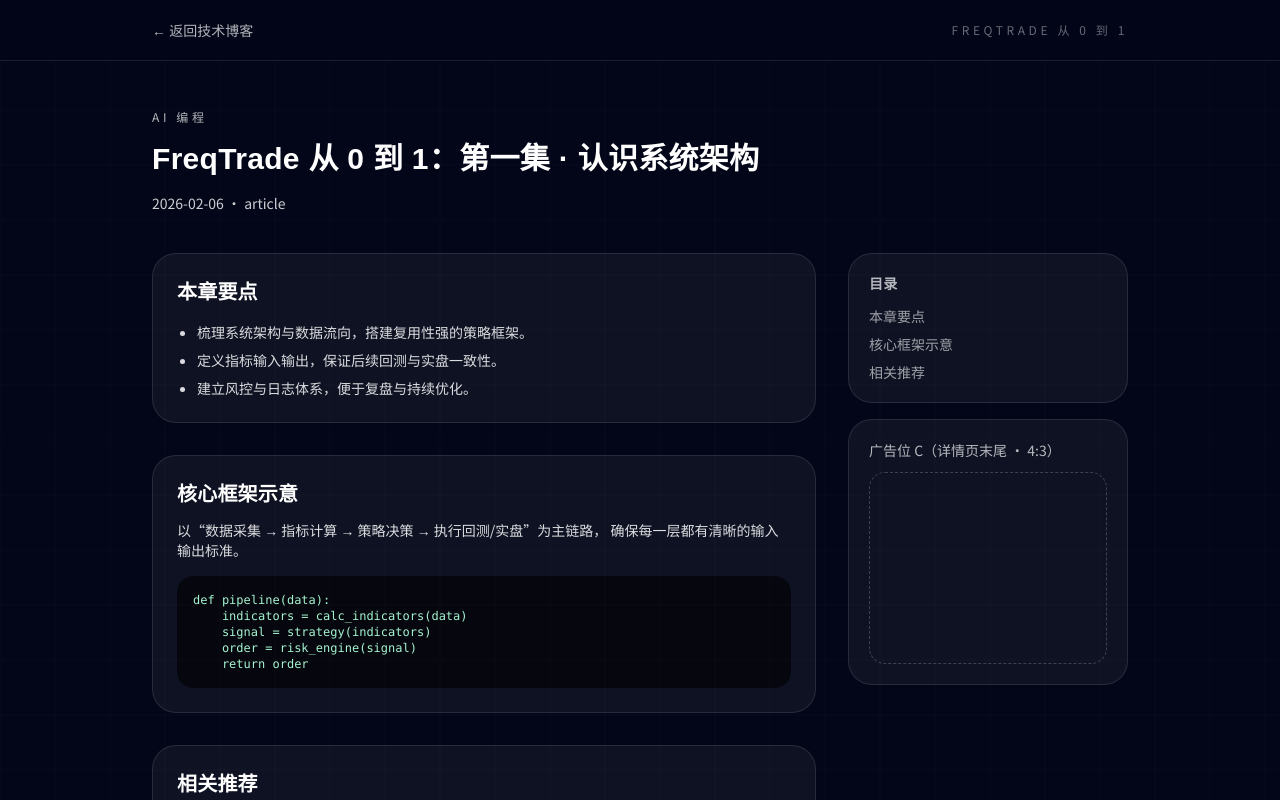
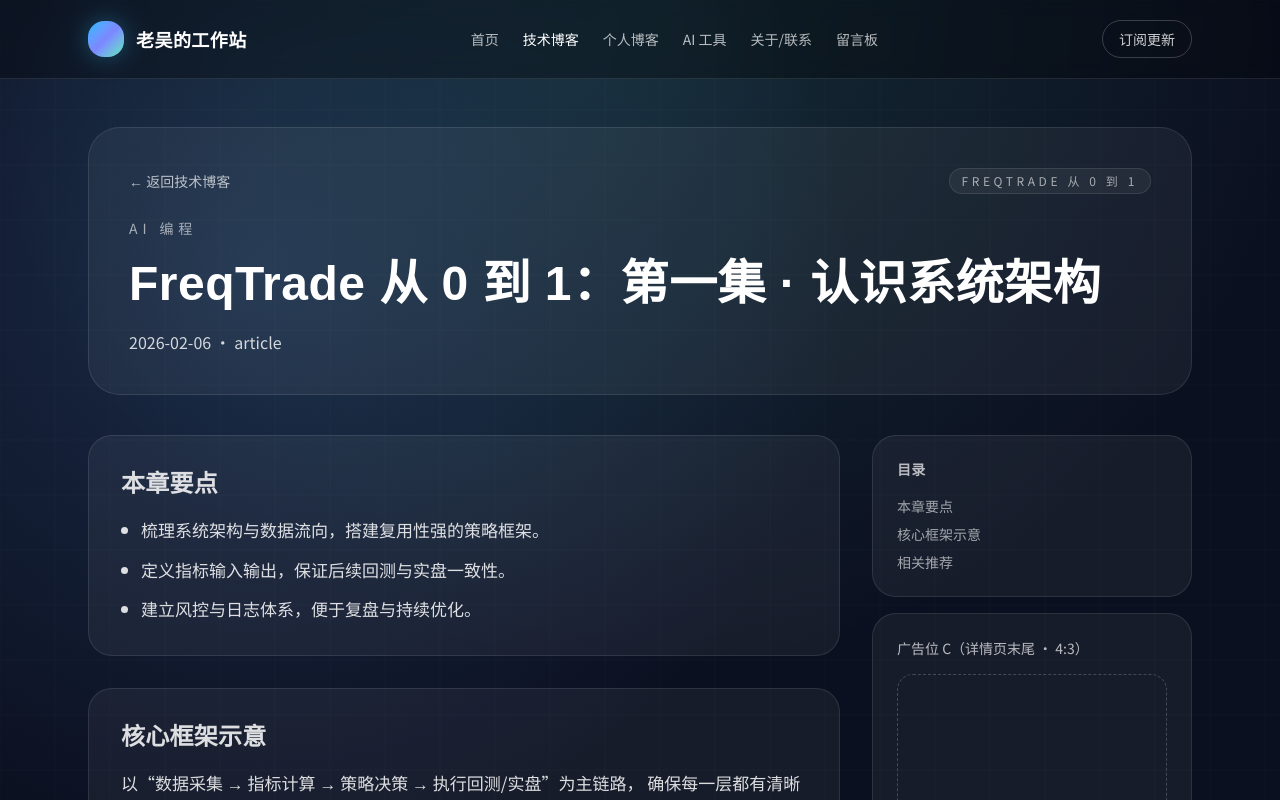
Before and after one commit to jerrywuhs/blogweb, a Next.js app: page /tech/freqtrade-0-1-ep1 in a window 1280 px wide. Shown: the top 800 px of the page. Built offline with nearby package versions, Linux system fonts and the light colour scheme.

Commit message:
Redesign detail pages with larger typography

```diff
--- a/src/app/personal/[slug]/page.tsx
+++ b/src/app/personal/[slug]/page.tsx
@@ -1,5 +1,6 @@
 import Link from "next/link";
 import { notFound } from "next/navigation";
+import SiteHeader from "@/components/SiteHeader";
 import { getPersonalPost, personalPosts } from "@/data/personal";
 
 interface PageProps {
@@ -26,56 +27,63 @@
   };
 
   return (
-    <div className="min-h-screen bg-slate-950 text-white">
+    <div className="min-h-screen text-white">
       <script
         type="application/ld+json"
         dangerouslySetInnerHTML={{ __html: JSON.stringify(jsonLd) }}
       />
-      <header className="border-b border-white/10 bg-slate-950/80 backdrop-blur">
-        <div className="mx-auto flex w-full max-w-5xl items-center justify-between px-6 py-5">
-          <Link href="/personal" className="text-sm text-white/70">
-            ← 返回个人博客
-          </Link>
-          <div className="text-xs uppercase tracking-[0.3em] text-white/40">
-            {post.seriesTitle}
+      <SiteHeader active="/personal" />
+
+      <main className="mx-auto w-full max-w-6xl px-6 pb-20 pt-12">
+        <section className="rounded-[32px] border border-white/10 bg-white/5 p-8 md:p-10">
+          <div className="flex flex-wrap items-center justify-between gap-4 text-sm text-white/60">
+            <Link href="/personal" className="inline-flex items-center gap-2 text-white/70">
+              ← 返回个人博客
+            </Link>
+            <span className="rounded-full border border-white/10 bg-white/5 px-3 py-1 text-xs uppercase tracking-[0.3em]">
+              {post.seriesTitle}
+            </span>
           </div>
-        </div>
-      </header>
-
-      <main className="mx-auto w-full max-w-5xl px-6 py-12">
-        <section className="space-y-4">
-          <p className="text-xs uppercase tracking-[0.3em] text-white/70">
+          <p className="mt-6 text-sm uppercase tracking-[0.35em] text-white/60">
             {post.category}
           </p>
-          <h1 className="text-3xl font-semibold">{post.title}</h1>
-          <p className="text-sm text-white/80">{post.date} · {post.type}</p>
+          <h1 className="mt-4 text-4xl font-semibold leading-tight md:text-5xl">
+            {post.title}
+          </h1>
+          <p className="mt-4 text-base text-white/80">
+            {post.date} · {post.type}
+          </p>
         </section>
 
-        <section className="mt-10 grid gap-8 lg:grid-cols-[1fr_280px]">
-          <article className="space-y-8">
-            <div className="rounded-3xl border border-white/10 bg-white/5 p-6">
-              <h2 className="text-xl font-semibold">本文摘要</h2>
-              <p className="mt-3 text-sm text-white/85">
+        <section className="mt-10 grid gap-8 lg:grid-cols-[1fr_320px]">
+          <article className="space-y-8 text-[17px] leading-relaxed text-white/85">
+            <div className="rounded-3xl border border-white/10 bg-white/5 p-8">
+              <h2 className="text-2xl font-semibold">本文摘要</h2>
+              <p className="mt-4">
                 通过回顾关键节点，将高频问题整理成可复用的行动清单，帮助在下一轮复盘时快速定位瓶颈。
               </p>
             </div>
 
-            <div className="rounded-3xl border border-white/10 bg-white/5 p-6">
-              <h2 className="text-xl font-semibold">关键观察</h2>
-              <ul className="mt-4 list-disc space-y-2 pl-5 text-sm text-white/85">
+            <div className="rounded-3xl border border-white/10 bg-white/5 p-8">
+              <h2 className="text-2xl font-semibold">关键观察</h2>
+              <ul className="mt-4 list-disc space-y-3 pl-5">
                 <li>将复杂目标拆成节奏化的周期与检查点。</li>
                 <li>记录决策理由，形成可追溯的判断依据。</li>
                 <li>预留缓冲空间，为高强度输出建立恢复机制。</li>
               </ul>
             </div>
 
-            <div className="rounded-3xl border border-white/10 bg-white/5 p-6">
-              <h2 className="text-xl font-semibold">相关推荐</h2>
-              <div className="mt-4 space-y-3 text-sm text-white/70">
+            <div className="rounded-3xl border border-white/10 bg-white/5 p-8">
+              <h2 className="text-2xl font-semibold">相关推荐</h2>
+              <div className="mt-4 space-y-3 text-base text-white/70">
                 {personalPosts
                   .filter((item) => item.slug !== post.slug)
                   .map((item) => (
-                    <Link key={item.slug} href={`/personal/${item.slug}`} className="block">
+                    <Link
+                      key={item.slug}
+                      href={`/personal/${item.slug}`}
+                      className="block rounded-2xl border border-white/10 bg-white/5 px-4 py-3 transition hover:border-white/30"
+                    >
                       {item.title}
                     </Link>
                   ))}
@@ -84,17 +92,17 @@
           </article>
 
           <aside className="space-y-4">
-            <div className="rounded-3xl border border-white/10 bg-white/5 p-5">
+            <div className="rounded-3xl border border-white/10 bg-white/5 p-6">
               <h3 className="text-sm font-semibold text-white/70">目录</h3>
-              <ul className="mt-3 space-y-2 text-sm text-white/60">
+              <ul className="mt-4 space-y-2 text-sm text-white/60">
                 <li>本文摘要</li>
                 <li>关键观察</li>
                 <li>相关推荐</li>
               </ul>
             </div>
-            <div className="rounded-3xl border border-white/10 bg-white/5 p-5">
+            <div className="rounded-3xl border border-white/10 bg-white/5 p-6">
               <p className="text-sm text-white/70">广告位 C（详情页末尾 · 4:3）</p>
-              <div className="mt-3 h-48 rounded-2xl border border-dashed border-white/20" />
+              <div className="mt-4 h-52 rounded-2xl border border-dashed border-white/20" />
             </div>
           </aside>
         </section>
--- a/src/app/tech/[slug]/page.tsx
+++ b/src/app/tech/[slug]/page.tsx
@@ -1,5 +1,6 @@
 import Link from "next/link";
 import { notFound } from "next/navigation";
+import SiteHeader from "@/components/SiteHeader";
 import { getTechPost, techPosts } from "@/data/tech";
 
 interface PageProps {
@@ -27,49 +28,52 @@
   };
 
   return (
-    <div className="min-h-screen bg-slate-950 text-white">
+    <div className="min-h-screen text-white">
       <script
         type="application/ld+json"
         dangerouslySetInnerHTML={{ __html: JSON.stringify(jsonLd) }}
       />
-      <header className="border-b border-white/10 bg-slate-950/80 backdrop-blur">
-        <div className="mx-auto flex w-full max-w-5xl items-center justify-between px-6 py-5">
-          <Link href="/tech" className="text-sm text-white/70">
-            ← 返回技术博客
-          </Link>
-          <div className="text-xs uppercase tracking-[0.3em] text-white/40">
-            {post.seriesTitle}
+      <SiteHeader active="/tech" />
+
+      <main className="mx-auto w-full max-w-6xl px-6 pb-20 pt-12">
+        <section className="rounded-[32px] border border-white/10 bg-white/5 p-8 md:p-10">
+          <div className="flex flex-wrap items-center justify-between gap-4 text-sm text-white/60">
+            <Link href="/tech" className="inline-flex items-center gap-2 text-white/70">
+              ← 返回技术博客
+            </Link>
+            <span className="rounded-full border border-white/10 bg-white/5 px-3 py-1 text-xs uppercase tracking-[0.3em]">
+              {post.seriesTitle}
+            </span>
           </div>
-        </div>
-      </header>
-
-      <main className="mx-auto w-full max-w-5xl px-6 py-12">
-        <section className="space-y-4">
-          <p className="text-xs uppercase tracking-[0.3em] text-white/70">
+          <p className="mt-6 text-sm uppercase tracking-[0.35em] text-white/60">
             {post.category}
           </p>
-          <h1 className="text-3xl font-semibold">{post.title}</h1>
-          <p className="text-sm text-white/80">{post.date} · {post.type}</p>
+          <h1 className="mt-4 text-4xl font-semibold leading-tight md:text-5xl">
+            {post.title}
+          </h1>
+          <p className="mt-4 text-base text-white/80">
+            {post.date} · {post.type}
+          </p>
         </section>
 
-        <section className="mt-10 grid gap-8 lg:grid-cols-[1fr_280px]">
-          <article className="space-y-8">
-            <div className="rounded-3xl border border-white/10 bg-white/5 p-6">
-              <h2 className="text-xl font-semibold">本章要点</h2>
-              <ul className="mt-4 list-disc space-y-2 pl-5 text-sm text-white/85">
+        <section className="mt-10 grid gap-8 lg:grid-cols-[1fr_320px]">
+          <article className="space-y-8 text-[17px] leading-relaxed text-white/85">
+            <div className="rounded-3xl border border-white/10 bg-white/5 p-8">
+              <h2 className="text-2xl font-semibold">本章要点</h2>
+              <ul className="mt-4 list-disc space-y-3 pl-5">
                 <li>梳理系统架构与数据流向，搭建复用性强的策略框架。</li>
                 <li>定义指标输入输出，保证后续回测与实盘一致性。</li>
                 <li>建立风控与日志体系，便于复盘与持续优化。</li>
               </ul>
             </div>
 
-            <div className="rounded-3xl border border-white/10 bg-white/5 p-6">
-              <h2 className="text-xl font-semibold">核心框架示意</h2>
-              <p className="mt-3 text-sm text-white/85">
+            <div className="rounded-3xl border border-white/10 bg-white/5 p-8">
+              <h2 className="text-2xl font-semibold">核心框架示意</h2>
+              <p className="mt-4">
                 以“数据采集 → 指标计算 → 策略决策 → 执行回测/实盘”为主链路，
                 确保每一层都有清晰的输入输出标准。
               </p>
-              <pre className="mt-4 overflow-x-auto rounded-2xl bg-black/60 p-4 text-xs text-emerald-200">
+              <pre className="mt-5 overflow-x-auto rounded-2xl bg-black/70 p-5 text-sm text-emerald-200">
 {`def pipeline(data):
     indicators = calc_indicators(data)
     signal = strategy(indicators)
@@ -78,13 +82,17 @@
               </pre>
             </div>
 
-            <div className="rounded-3xl border border-white/10 bg-white/5 p-6">
-              <h2 className="text-xl font-semibold">相关推荐</h2>
-              <div className="mt-4 space-y-3 text-sm text-white/70">
+            <div className="rounded-3xl border border-white/10 bg-white/5 p-8">
+              <h2 className="text-2xl font-semibold">相关推荐</h2>
+              <div className="mt-4 space-y-3 text-base text-white/70">
                 {techPosts
                   .filter((item) => item.slug !== post.slug)
                   .map((item) => (
-                    <Link key={item.slug} href={`/tech/${item.slug}`} className="block">
+                    <Link
+                      key={item.slug}
+                      href={`/tech/${item.slug}`}
+                      className="block rounded-2xl border border-white/10 bg-white/5 px-4 py-3 transition hover:border-white/30"
+                    >
                       {item.title}
                     </Link>
                   ))}
@@ -93,17 +101,17 @@
           </article>
 
           <aside className="space-y-4">
-            <div className="rounded-3xl border border-white/10 bg-white/5 p-5">
+            <div className="rounded-3xl border border-white/10 bg-white/5 p-6">
               <h3 className="text-sm font-semibold text-white/70">目录</h3>
-              <ul className="mt-3 space-y-2 text-sm text-white/60">
+              <ul className="mt-4 space-y-2 text-sm text-white/60">
                 <li>本章要点</li>
                 <li>核心框架示意</li>
                 <li>相关推荐</li>
               </ul>
             </div>
-            <div className="rounded-3xl border border-white/10 bg-white/5 p-5">
+            <div className="rounded-3xl border border-white/10 bg-white/5 p-6">
               <p className="text-sm text-white/70">广告位 C（详情页末尾 · 4:3）</p>
-              <div className="mt-3 h-48 rounded-2xl border border-dashed border-white/20" />
+              <div className="mt-4 h-52 rounded-2xl border border-dashed border-white/20" />
             </div>
           </aside>
         </section>
--- a/src/app/tools/[id]/page.tsx
+++ b/src/app/tools/[id]/page.tsx
@@ -2,6 +2,7 @@
 import { notFound } from "next/navigation";
 import AdSlot from "@/components/AdSlot";
 import ToolExperienceClient from "@/components/ToolExperienceClient";
+import SiteHeader from "@/components/SiteHeader";
 import { getTool, tools } from "@/data/tools";
 
 interface PageProps {
@@ -18,32 +19,31 @@
   if (!tool) return notFound();
 
   return (
-    <div className="min-h-screen bg-slate-950 text-white">
-      <header className="border-b border-white/10 bg-slate-950/80 backdrop-blur">
-        <div className="mx-auto flex w-full max-w-6xl items-center justify-between px-6 py-5">
-          <Link href="/tools" className="text-sm text-white/70">
-            ← 返回 AI 工具
-          </Link>
-          <span className="text-xs uppercase tracking-[0.3em] text-white/40">
-            {tool.apiType}
-          </span>
-        </div>
-      </header>
+    <div className="min-h-screen text-white">
+      <SiteHeader active="/tools" />
 
-      <main className="mx-auto w-full max-w-6xl px-6 py-12">
-        <section className="space-y-4">
-          <p className="text-xs uppercase tracking-[0.3em] text-white/70">
+      <main className="mx-auto w-full max-w-6xl px-6 pb-20 pt-12">
+        <section className="rounded-[32px] border border-white/10 bg-white/5 p-8 md:p-10">
+          <div className="flex flex-wrap items-center justify-between gap-4 text-sm text-white/60">
+            <Link href="/tools" className="inline-flex items-center gap-2 text-white/70">
+              ← 返回 AI 工具
+            </Link>
+            <span className="rounded-full border border-white/10 bg-white/5 px-3 py-1 text-xs uppercase tracking-[0.3em]">
+              {tool.apiType}
+            </span>
+          </div>
+          <p className="mt-6 text-sm uppercase tracking-[0.35em] text-white/60">
             {tool.category}
           </p>
-          <h1 className="text-3xl font-semibold">{tool.name}</h1>
-          <p className="text-sm text-white/85">{tool.summary}</p>
+          <h1 className="mt-4 text-4xl font-semibold md:text-5xl">{tool.name}</h1>
+          <p className="mt-4 text-base text-white/85">{tool.summary}</p>
         </section>
 
         <section className="mt-10 grid gap-8 lg:grid-cols-[1fr_320px]">
-          <div className="space-y-6">
-            <div className="rounded-3xl border border-white/10 bg-white/5 p-6">
-              <h2 className="text-lg font-semibold">工具介绍</h2>
-              <p className="mt-3 text-sm text-white/85">
+          <div className="space-y-6 text-[17px] leading-relaxed text-white/85">
+            <div className="rounded-3xl border border-white/10 bg-white/5 p-8">
+              <h2 className="text-2xl font-semibold">工具介绍</h2>
+              <p className="mt-4">
                 该工具提供可演示的 AI 能力入口，适合业务人员快速验证场景价值，并支持后续 API 对接。
               </p>
             </div>
@@ -52,17 +52,17 @@
           </div>
 
           <aside className="space-y-4">
-            <div className="rounded-3xl border border-white/10 bg-white/5 p-5">
+            <div className="rounded-3xl border border-white/10 bg-white/5 p-6">
               <h3 className="text-sm font-semibold text-white/70">接口信息</h3>
-              <div className="mt-3 space-y-2 text-xs text-white/60">
+              <div className="mt-4 space-y-2 text-sm text-white/60">
                 <p>· 接口类型：{tool.apiType}</p>
                 <p>· 端点：{tool.api.endpoint}</p>
                 <p>· 限流策略：{tool.quotaLimit}</p>
               </div>
             </div>
-            <div className="rounded-3xl border border-white/10 bg-white/5 p-5">
+            <div className="rounded-3xl border border-white/10 bg-white/5 p-6">
               <h3 className="text-sm font-semibold text-white/70">收费信息</h3>
-              <div className="mt-3 space-y-2 text-xs text-white/60">
+              <div className="mt-4 space-y-2 text-sm text-white/60">
                 <p>· 计费：{tool.pricingType === "free" ? "免费" : `¥${tool.price}/${tool.billingUnit}`}</p>
                 <p>· 配额：{tool.quotaLimit}</p>
               </div>
```
